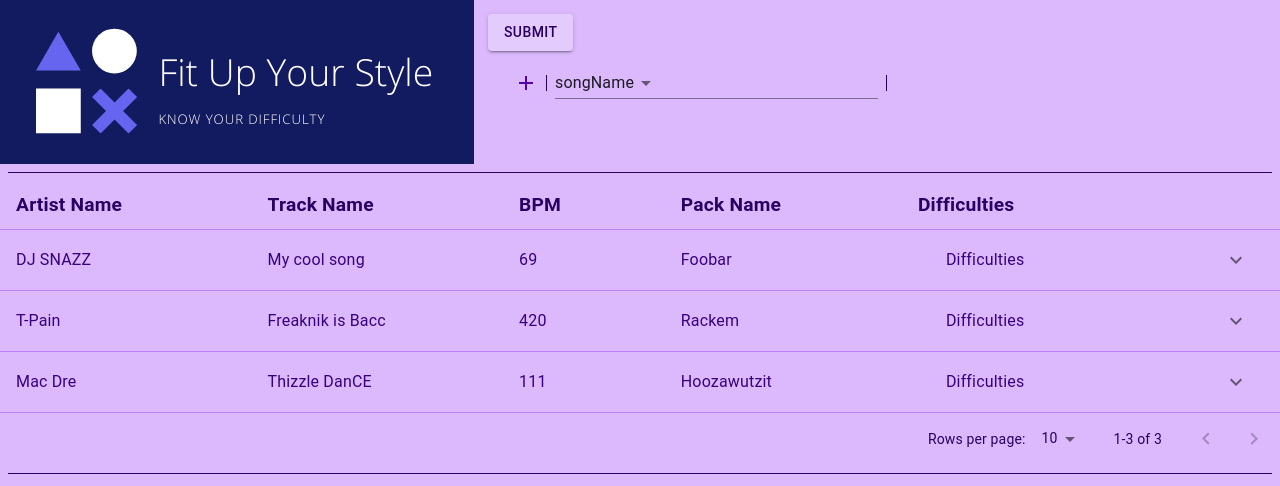
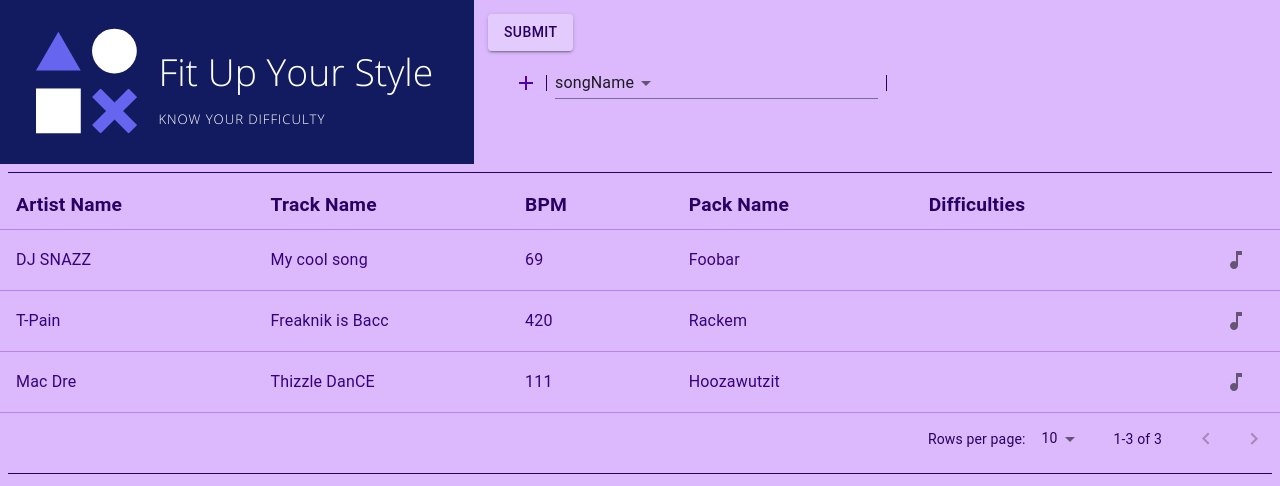
Before and after one commit to changodb/itg-frontend, a React (Create React App) app: page / in a window 1280 px wide. Shown: the top 486 px of the page. Built offline with nearby package versions, Linux system fonts and the light colour scheme.

Commit message:
style updates

```diff
--- a/src/App.css
+++ b/src/App.css
@@ -1,6 +1,7 @@
 body {
     background-color: #DBB9FC;
     color: #5200AC;
+
 }
 
 .topContainer {
@@ -24,7 +25,6 @@ body {
     position: relative;
     align-items: flex-start;
     background-color: #E4CBFD
-
 }
 .resultsContainer {
 }
@@ -60,6 +60,18 @@ body {
     margin-left: 12px;
     color: #38007F;
 }
+.summaryPanel {
+    min-height: inherit;
+    padding-left: 0;
+}
+.detailsPanel {
+    padding: 0;
+}
+.MuiExpansionPanelSummary-root.Mui-expanded {
+    min-height: 32px;
+    padding: 0, 0, 24, 0;
+    margin: 0;
+}
 .MuiTableCell-root {
     border-bottom: 1px solid #BE80FA;
     color: #38007F;
@@ -74,3 +86,14 @@ body {
 .MuiTablePagination-root {
     color: #280063;
 }
+.MuiTypography-body1 {
+    font-size: 1rem;
+    font-family: "Roboto", "Helvetica", "Arial", sans-serif;
+    font-weight: 400;
+    line-height: .7;
+    letter-spacing: 0.00938em;
+}
+.MuiListItem-gutters {
+    padding-left: 8px;
+    padding-right: 16px;
+}
--- a/src/components/SimfileResults.js
+++ b/src/components/SimfileResults.js
@@ -1,8 +1,5 @@
 import React, { Component } from 'react';
-import PropTypes from 'prop-types';
-import { makeStyles, useTheme } from '@material-ui/core/styles';
 import MusicNoteIcon from '@material-ui/icons/MusicNote';
-import Divider from '@material-ui/core/Divider';
 import Table from '@material-ui/core/Table';
 import TableBody from '@material-ui/core/TableBody';
 import TableCell from '@material-ui/core/TableCell';
@@ -10,15 +7,11 @@ import TableContainer from '@material-ui/core/TableContainer';
 import TableHead from '@material-ui/core/TableHead';
 import TablePagination from '@material-ui/core/TablePagination';
 import TableRow from '@material-ui/core/TableRow';
-import List from '@material-ui/core/List';
 import ListItem from '@material-ui/core/ListItem';
-import ListItemText from '@material-ui/core/ListItemText';
 import ExpansionPanel from '@material-ui/core/ExpansionPanel';
 import ExpansionPanelSummary from '@material-ui/core/ExpansionPanelSummary';
 import ExpansionPanelDetails from '@material-ui/core/ExpansionPanelDetails';
 import Typography from '@material-ui/core/Typography';
-import ExpandMoreIcon from '@material-ui/icons/ExpandMore';
-
 
 export default ({ simfileResults }) => {
     const columns = [
@@ -26,11 +19,9 @@ export default ({ simfileResults }) => {
         {id: 'songName', label: 'Track Name', minWidth: 50, maxWidth: 100 },
         {id: 'bpm', label: 'BPM', minWidth: 50, maxWidth: 100 },
         {id: 'packName', label: 'Pack Name', minWidth: 50, maxWidth: 100 },
-        {id: 'difficulties', label: 'Difficulties', minWidth: 170, maxWidth: 200 },
+        {id: 'difficulties', label: 'Difficulties', minWidth: 170, maxWidth: 250 },
     ];
-    function createData(artist, track, bpm, pack) {
-        return {artist, track, bpm, pack};
-    }
+
     String.prototype.toProperCase = function () {
     return this.replace(/\w\S*/g, function(txt){return txt.charAt(0).toUpperCase() + txt.substr(1).toLowerCase();});
     };
@@ -50,7 +41,6 @@ export default ({ simfileResults }) => {
         const handleChangePage = (event, newPage) => {
             setPage(newPage);
         };
-
 
         const handleChangeRowsPerPage = (event) => {
             setRowsPerPage(+event.target.value);
@@ -100,11 +90,12 @@ export default ({ simfileResults }) => {
                                           {column.id ==='difficulties' ?
                                           <ExpansionPanel className='difficultiesPanel'>
                                             <ExpansionPanelSummary
-                                                expandIcon={<ExpandMoreIcon />}
+                                                expandIcon={<MusicNoteIcon />}
+                                                className='summaryPanel'
                                             >
-                                              Difficulties
+
                                             </ExpansionPanelSummary>
-                                            <ExpansionPanelDetails>
+                                            <ExpansionPanelDetails className='detailsPanel'>
                                               <Typography>
                                                 {difflist}
                                               </Typography>
```
